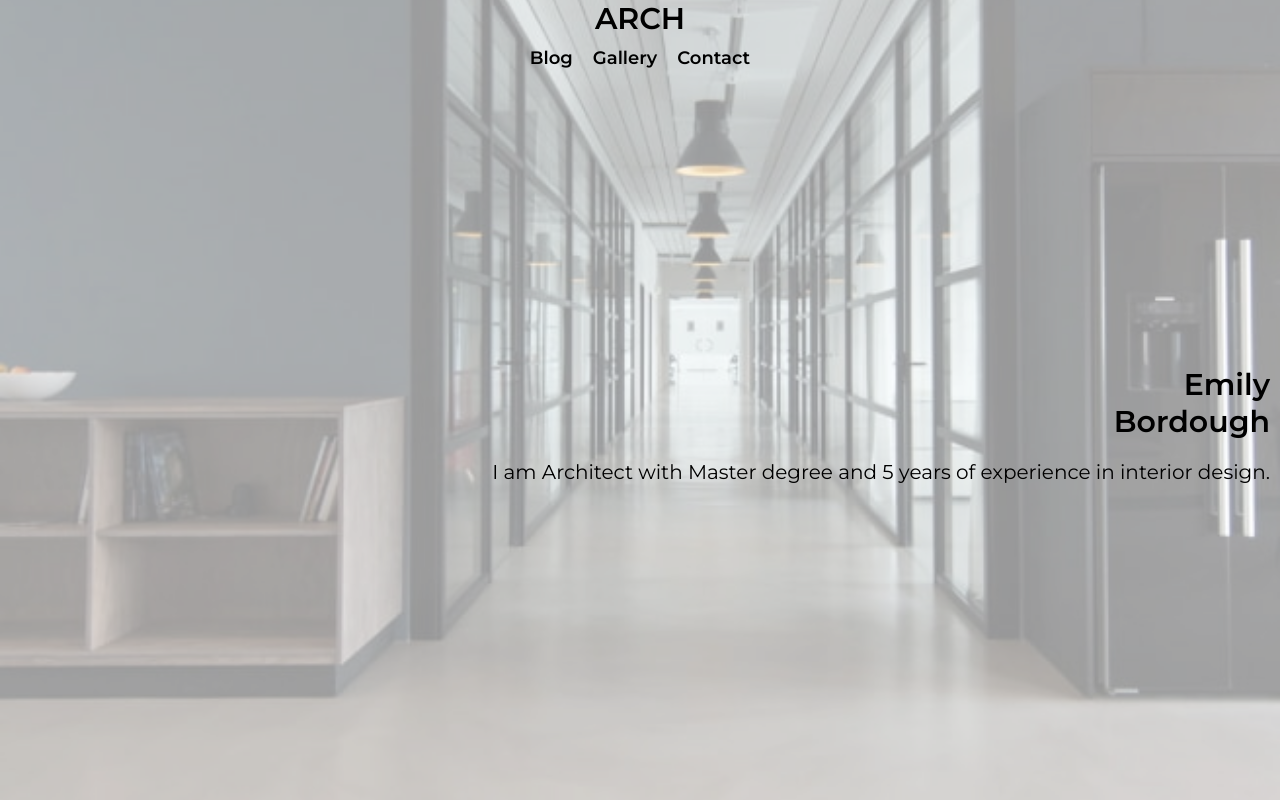
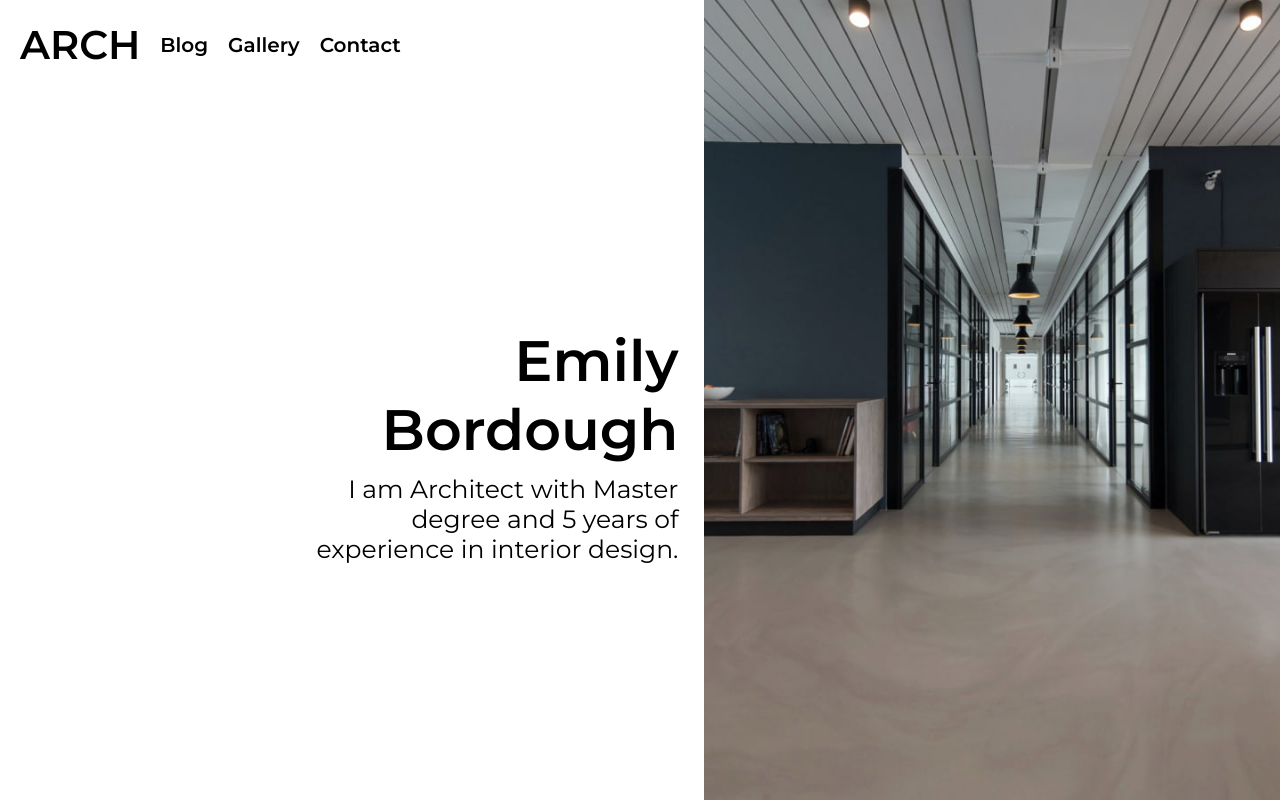
Before and after one commit to matkot11/architect-page, a Gatsby site: page / in a window 1280 px wide. Built offline with nearby package versions, Linux system fonts and the light colour scheme; Gatsby itself is replaced by a stand-in of ours.

Commit message:
Changed website from desktop first to mobile first

```diff
--- a/src/assets/styles/globalStyle.js
+++ b/src/assets/styles/globalStyle.js
@@ -14,7 +14,6 @@ const GlobalStyle = createGlobalStyle`
 
   body {
     margin: 0;
-    /* padding: 6rem 6rem 6rem 6rem; */
     font-size: 1.6rem;
     font-family: 'Montserrat', sans-serif;
   }
@@ -27,6 +26,10 @@ const GlobalStyle = createGlobalStyle`
     padding: 0;
     margin: 0;
   }
+
+  p {
+    margin: 0;
+  }
 `;
 
 export default GlobalStyle;
--- a/src/assets/styles/index-styles.js
+++ b/src/assets/styles/index-styles.js
@@ -4,6 +4,10 @@ import Image from 'gatsby-image';
 export const StyledWrapper = styled.div`
   display: flex;
   height: calc(100vh - 6.9rem);
+
+  @media only screen and (min-width: ${({ theme }) => theme.size.s}) {
+    height: calc(100vh - 8.9rem);
+  }
 `;
 
 export const StyledTextWrapper = styled.div`
@@ -13,17 +17,41 @@ export const StyledTextWrapper = styled.div`
   align-items: flex-end;
   margin-left: auto;
   margin-right: 1rem;
+
+  @media only screen and (min-width: ${({ theme }) => theme.size.m}) {
+    margin: 0;
+    width: 53%;
+  }
+
+  @media only screen and (min-width: ${({ theme }) => theme.size.l}) {
+    width: 63%;
+  }
 `;
 
 export const StyledTitle = styled.h1`
   font-size: ${({ theme }) => theme.fontSize.l};
   width: min-content;
   text-align: end;
+
+  @media only screen and (min-width: ${({ theme }) => theme.size.s}) {
+    font-size: 5.7rem;
+  }
 `;
 
 export const StyledParagraph = styled.p`
+  margin-top: 1rem;
   font-size: ${({ theme }) => theme.fontSize.m};
   text-align: end;
+  width: 80%;
+
+  @media only screen and (min-width: ${({ theme }) => theme.size.s}) {
+    width: 60%;
+    font-size: 2.5rem;
+  }
+
+  @media only screen and (min-width: ${({ theme }) => theme.size.m}) {
+    width: 55%;
+  }
 `;
 
 export const StyledImage = styled(Image)`
@@ -35,4 +63,13 @@ export const StyledImage = styled(Image)`
   opacity: 0.4;
   object-fit: cover;
   z-index: -1;
+
+  @media only screen and (min-width: ${({ theme }) => theme.size.m}) {
+    width: 45%;
+    opacity: 1;
+  }
+
+  @media only screen and (min-width: ${({ theme }) => theme.size.l}) {
+    width: 35%;
+  }
 `;
--- a/src/assets/styles/mainTheme.js
+++ b/src/assets/styles/mainTheme.js
@@ -13,9 +13,9 @@ const theme = {
   size: {
     xxl: '60rem',
     xl: '53.125rem',
-    l: '37.5rem',
-    m: '31.25rem',
-    s: '21.875rem',
+    l: '93.75rem',
+    m: '56.25rem',
+    s: '46.875rem',
   },
 };
 
--- a/src/components/navbar/Navbar-styles.js
+++ b/src/components/navbar/Navbar-styles.js
@@ -8,6 +8,11 @@ export const StyledWrapper = styled.div`
     text-decoration: none;
     color: inherit;
   }
+
+  @media only screen and (min-width: ${({ theme }) => theme.size.s}) {
+    margin: 2rem;
+    flex-direction: row;
+  }
 `;
 
 export const StyledInnerWrapper = styled.nav`
@@ -17,9 +22,22 @@ export const StyledInnerWrapper = styled.nav`
 export const StyledTitle = styled.h1`
   font-size: ${({ theme }) => theme.fontSize.l};
   margin-bottom: 1rem;
+
+  @media only screen and (min-width: ${({ theme }) => theme.size.s}) {
+    margin: 0 1rem 0 0;
+    font-size: ${({ theme }) => theme.fontSize.xl};
+  }
 `;
 
 export const StyledLink = styled.h2`
   font-size: ${({ theme }) => theme.fontSize.s};
   margin: 0 1rem;
+
+  @media only screen and (min-width: ${({ theme }) => theme.size.s}) {
+    font-size: ${({ theme }) => theme.fontSize.m};
+  }
+
+  @media only screen and (min-width: ${({ theme }) => theme.size.l}) {
+    margin: 0 1.5rem;
+  }
 `;
```
Also changed, not shown: src/assets/styles/blog-styles.js (+13 -11 lines), src/assets/styles/contact-styles.js (+16 -0 lines), src/assets/styles/gallery-styles.js (+30 -17 lines), src/components/articlePreview/ArticlePreview-styles.js (+6 -2 lines), src/layouts/post/Post-styles.js (+24 -2 lines), src/assets/images/gallery/closet.jpg.
